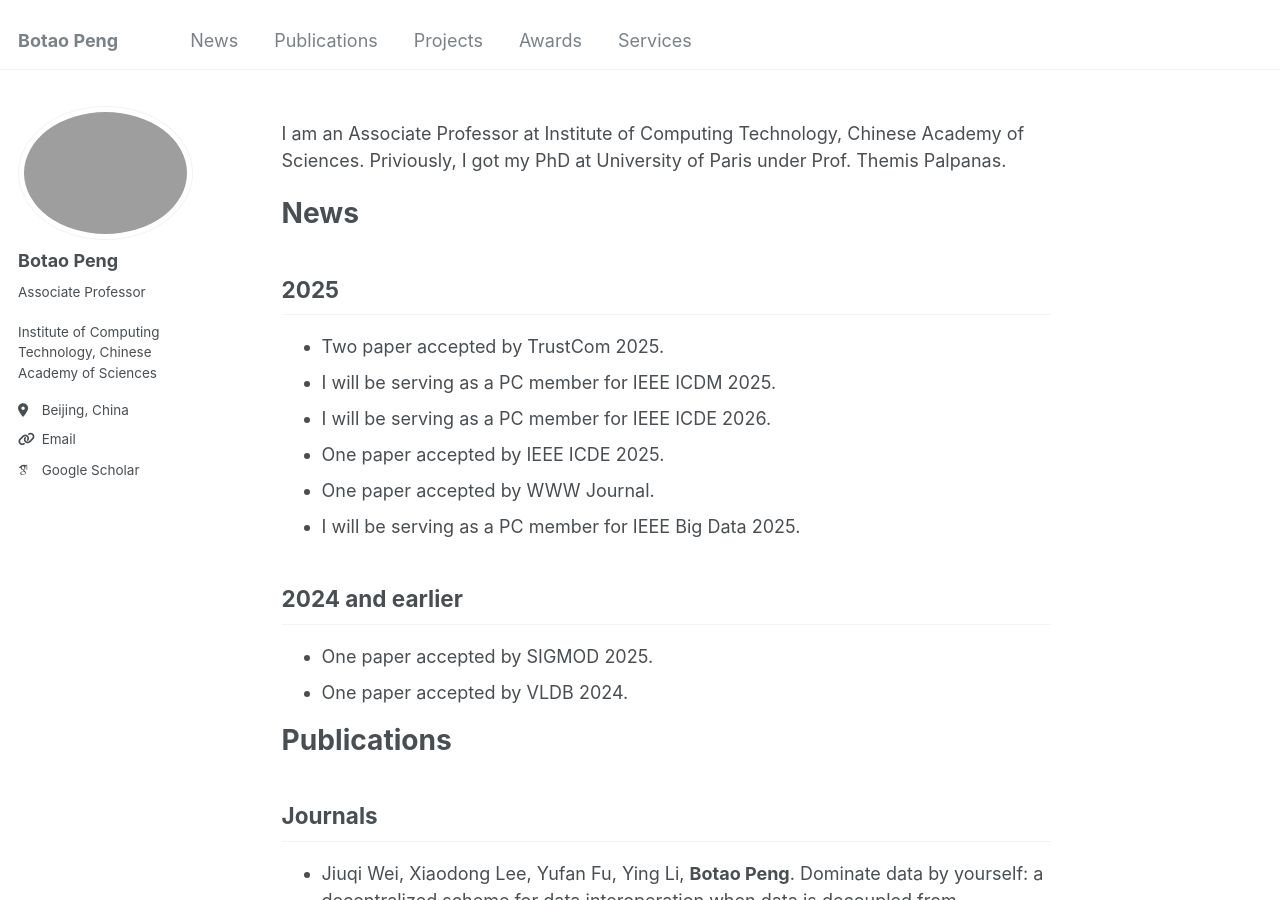
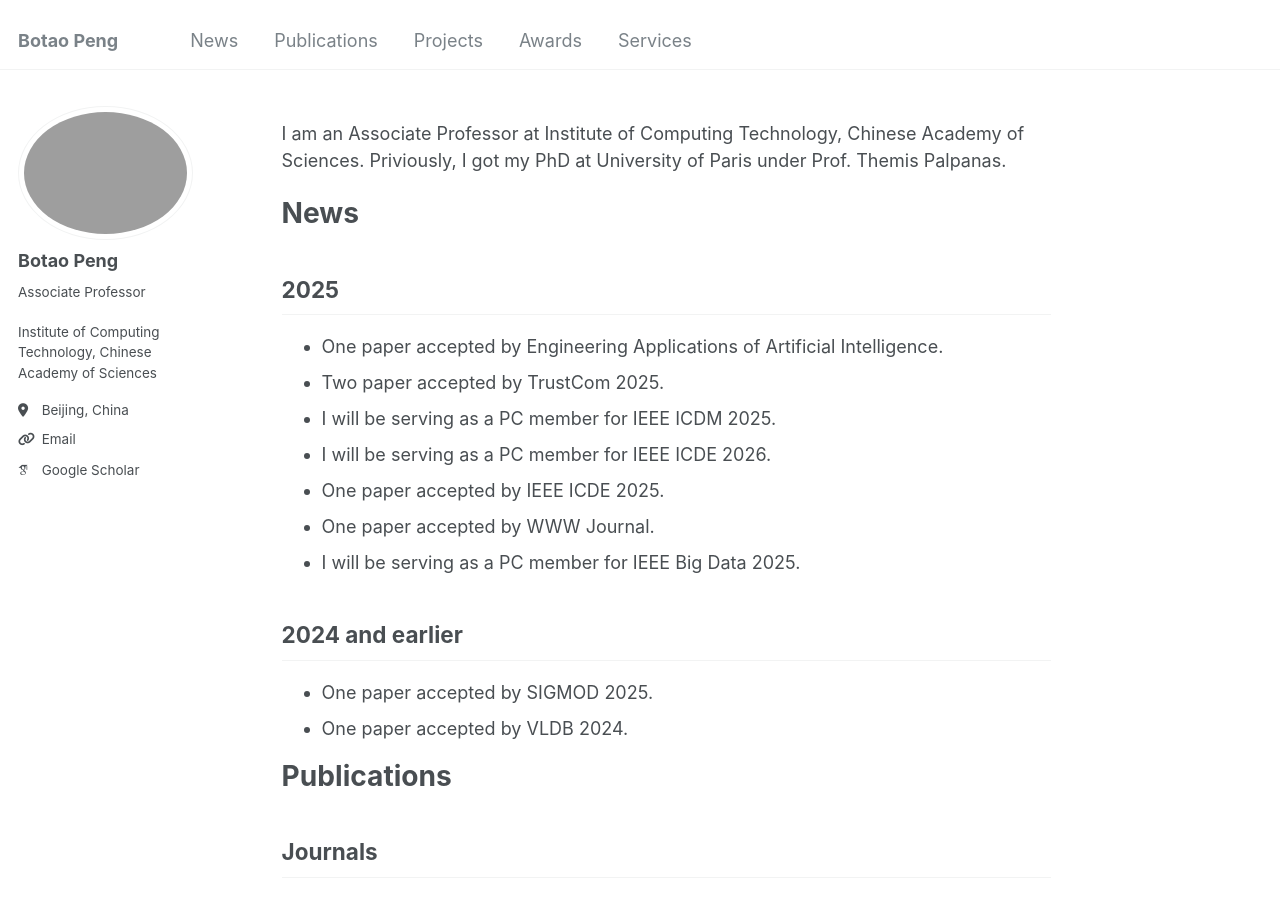
Before and after one commit to BotaoPENG/botaopeng.github.io, a Jekyll site: the page built from _pages/about.md, in a window 1280 px wide and 900 px high. Built offline with Jekyll 4.4.1, drawn with Linux system fonts in a browser that asks for light colours; some web fonts are replaced.

Commit message:
Update about.md

```diff
--- a/_pages/about.md
+++ b/_pages/about.md
@@ -13,6 +13,7 @@ Priviously, I got my PhD at University of Paris under Prof. Themis Palpanas.
 
 ## 2025
 
+- One paper accepted by Engineering Applications of Artificial Intelligence.
 - Two paper accepted by TrustCom 2025.
 - I will be serving as a PC member for IEEE ICDM 2025.
 - I will be serving as a PC member for IEEE ICDE 2026.
```
